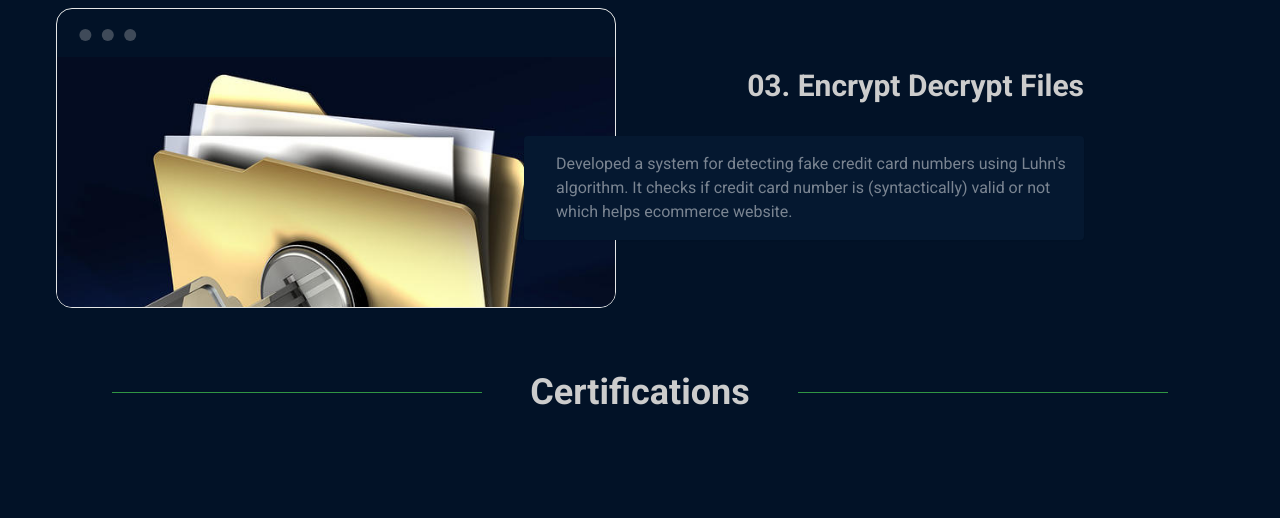
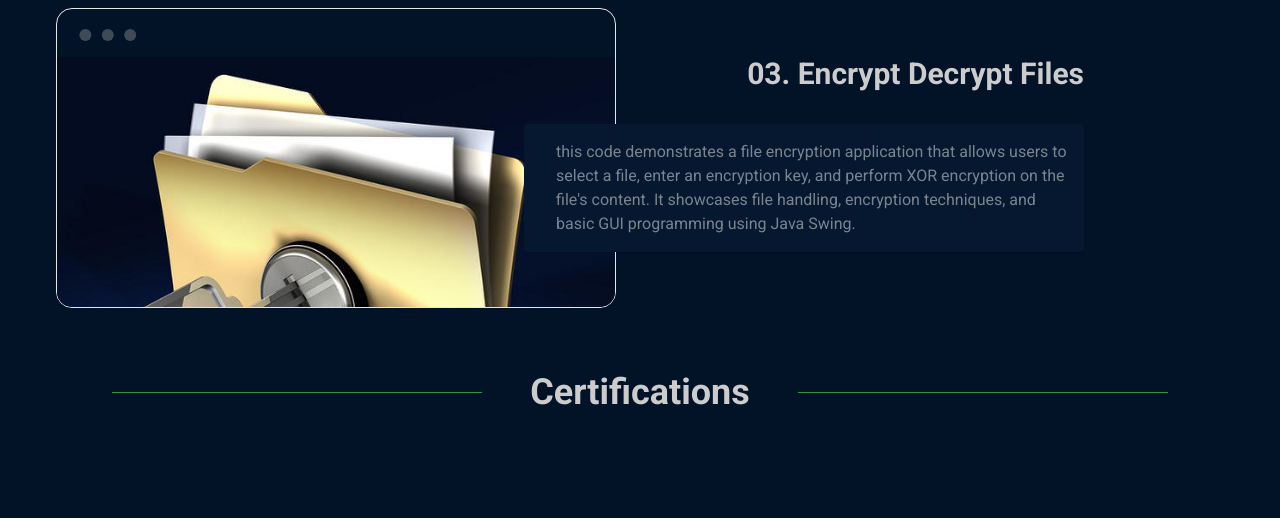
Before and after one commit to Trickster009/me, a plain HTML site: page index.html in a window 1280 px wide. Shown: the part 2200-2718 px from the top of the page. Drawn offline with nearby package versions, Linux system fonts and the light colour scheme.

Commit message:
Update index.html

```diff
--- a/index.html
+++ b/index.html
@@ -242,9 +242,9 @@
           </h2>
           <p
             class="bg-[#051830] pl-8 pr-2 py-4 mb-2 rounded shadow-sm sm:relative sm:right-[10%] lg:right-1/4 text-[#ffffff78]">
-            Developed a system for detecting fake credit card numbers using Luhn's algorithm.
-            It checks if credit card number is (syntactically) valid or not which helps
-            ecommerce website.
+            this code demonstrates a file encryption application that allows users to select a file, enter an encryption key,
+            and perform XOR encryption on the file's content. It showcases file handling, encryption techniques, and basic
+            GUI programming using Java Swing.
           </p>
         </div>
       </div>
```
